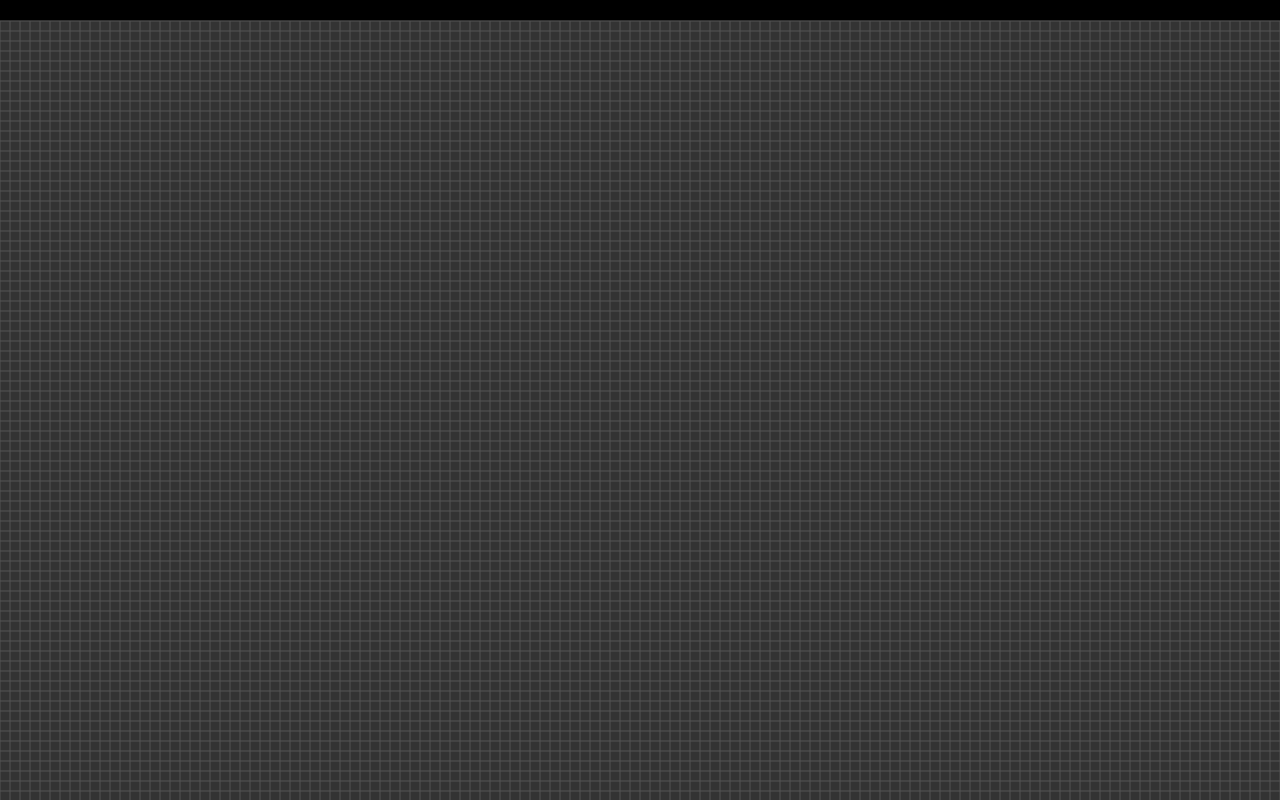
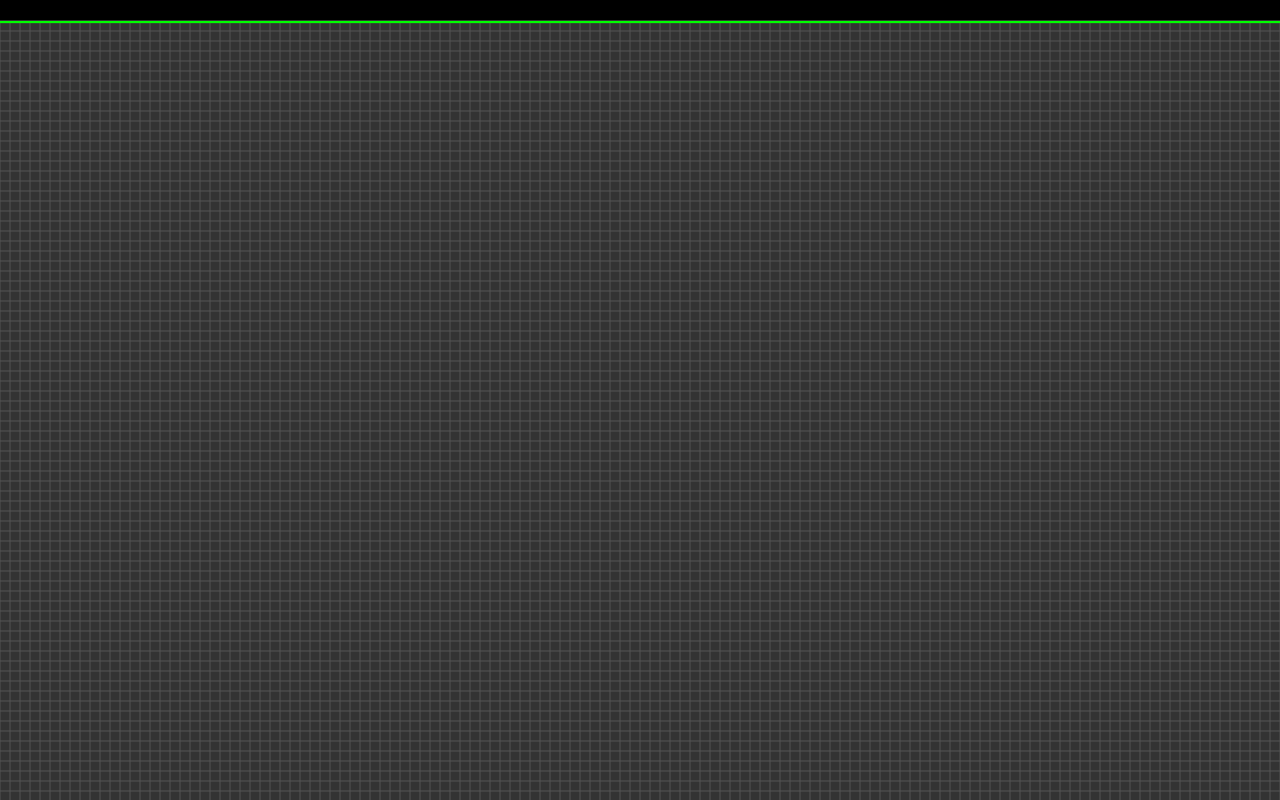
Before and after one commit to Tzion/HardBreaks, a website: page led_matrix.html in a window 1280 px wide. Shown: the top 800 px of the page. Drawn offline with Linux system fonts and the light colour scheme.

Commit message:
led matrix sim

```diff
--- a/led_matrix.html
+++ b/led_matrix.html
@@ -25,39 +25,11 @@
 <body>
   <canvas id="ledCanvas"></canvas>
 
+  <script src="led_matrix.js"></script>
   <script>
-    // PARAMETERS - Change these values as needed
-    const CANVAS_WIDTH = 1500; // 1500 equals 70 cm on the tv screen
-    const CANVAS_HEIGHT = 1500;
-
-    const canvas = document.getElementById('ledCanvas');
-    const ctx = canvas.getContext('2d');
-
-    // Set canvas size
-    canvas.width = CANVAS_WIDTH;
-    canvas.height = CANVAS_HEIGHT;
-
-    // Draw a simple grid to show the canvas
-    ctx.fillStyle = '#333';
-    ctx.fillRect(0, 0, CANVAS_WIDTH, CANVAS_HEIGHT);
-
-    // Draw grid lines
-    ctx.strokeStyle = '#555';
-    ctx.lineWidth = 1;
-
-    for (let x = 0; x <= CANVAS_WIDTH; x += 10) {
-      ctx.beginPath();
-      ctx.moveTo(x, 0);
-      ctx.lineTo(x, CANVAS_HEIGHT);
-      ctx.stroke();
-    }
-
-    for (let y = 0; y <= CANVAS_HEIGHT; y += 10) {
-      ctx.beginPath();
-      ctx.moveTo(0, y);
-      ctx.lineTo(CANVAS_WIDTH, y);
-      ctx.stroke();
-    }
+    initCanvas();
+    showGrid();
+    new LEDStrip().draw(0, 0);
   </script>
 </body>
 
--- /dev/null
+++ b/led_matrix.js
@@ -0,0 +1,60 @@
+// @ts-nocheck
+// PARAMETERS - Change these values as needed
+const CM_RATIO = 1500 / 70; // multiple any numeric value to convert to real centimeters on the TV screen (e.g. 7 * CM_RATIO = 7 cm on the tv screen)
+const CANVAS_WIDTH = 1500; // 1500 equals 70 cm on the tv screen
+const CANVAS_HEIGHT = 1500;
+
+let canvas;
+let ctx;
+
+// LED Strip object
+class LEDStrip {
+  constructor(length = 70 * CM_RATIO, ledsCount = 100, width = .10 * CM_RATIO) {
+    this.length = length;
+    this.ledsCount = ledsCount;
+    this.width = width;
+  }
+
+  draw(x, y) {
+    ctx.fillStyle = '#00ff00';
+    ctx.fillRect(x, y, this.length, this.width);
+  }
+}
+
+function initCanvas() {
+  canvas = document.getElementById('ledCanvas');
+  ctx = canvas.getContext('2d');
+
+  // Set canvas size
+  canvas.width = CANVAS_WIDTH;
+  canvas.height = CANVAS_HEIGHT;
+}
+
+function showGrid() {
+  // Make sure canvas is initialized
+  if (!canvas) {
+    initCanvas();
+  }
+
+  // Draw a simple grid to show the canvas
+  ctx.fillStyle = '#333';
+  ctx.fillRect(0, 0, CANVAS_WIDTH, CANVAS_HEIGHT);
+
+  // Draw grid lines
+  ctx.strokeStyle = '#555';
+  ctx.lineWidth = 1;
+
+  for (let x = 0; x <= CANVAS_WIDTH; x += 10) {
+    ctx.beginPath();
+    ctx.moveTo(x, 0);
+    ctx.lineTo(x, CANVAS_HEIGHT);
+    ctx.stroke();
+  }
+
+  for (let y = 0; y <= CANVAS_HEIGHT; y += 10) {
+    ctx.beginPath();
+    ctx.moveTo(0, y);
+    ctx.lineTo(CANVAS_WIDTH, y);
+    ctx.stroke();
+  }
+}
```
